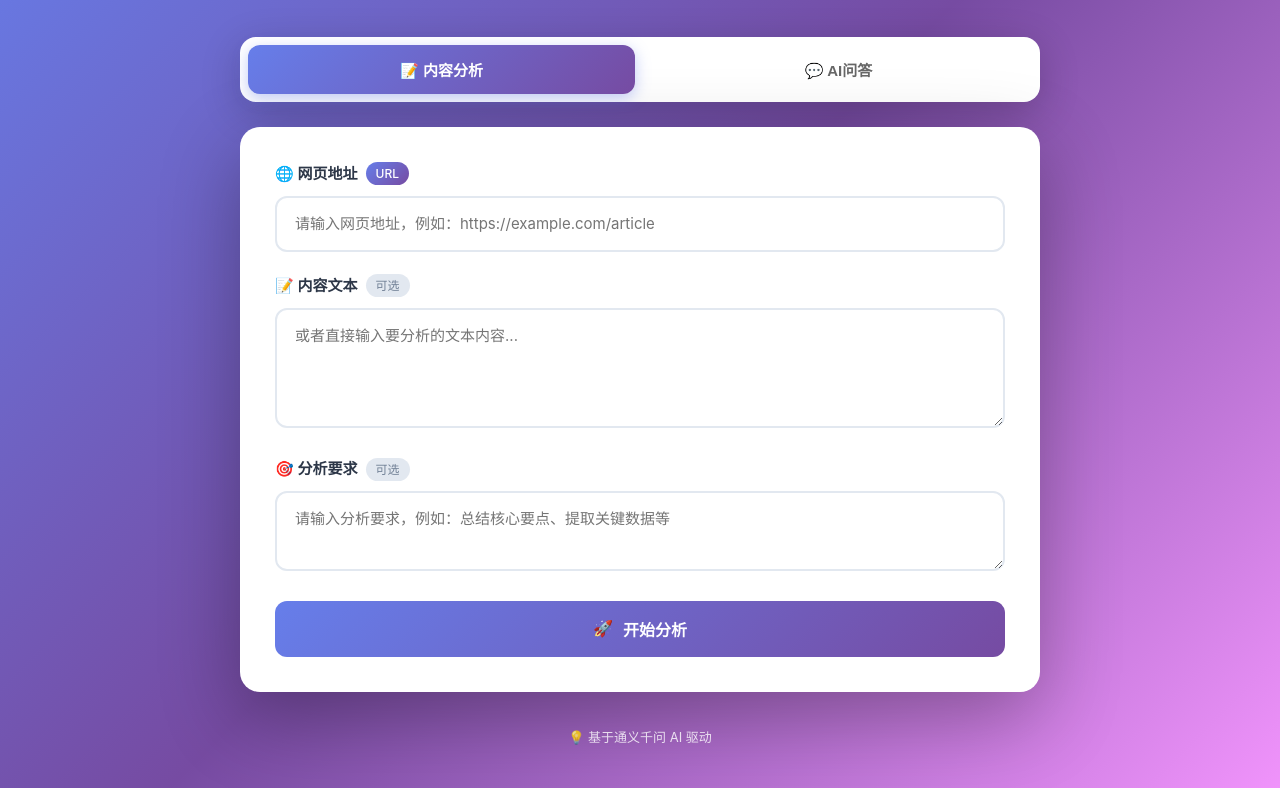
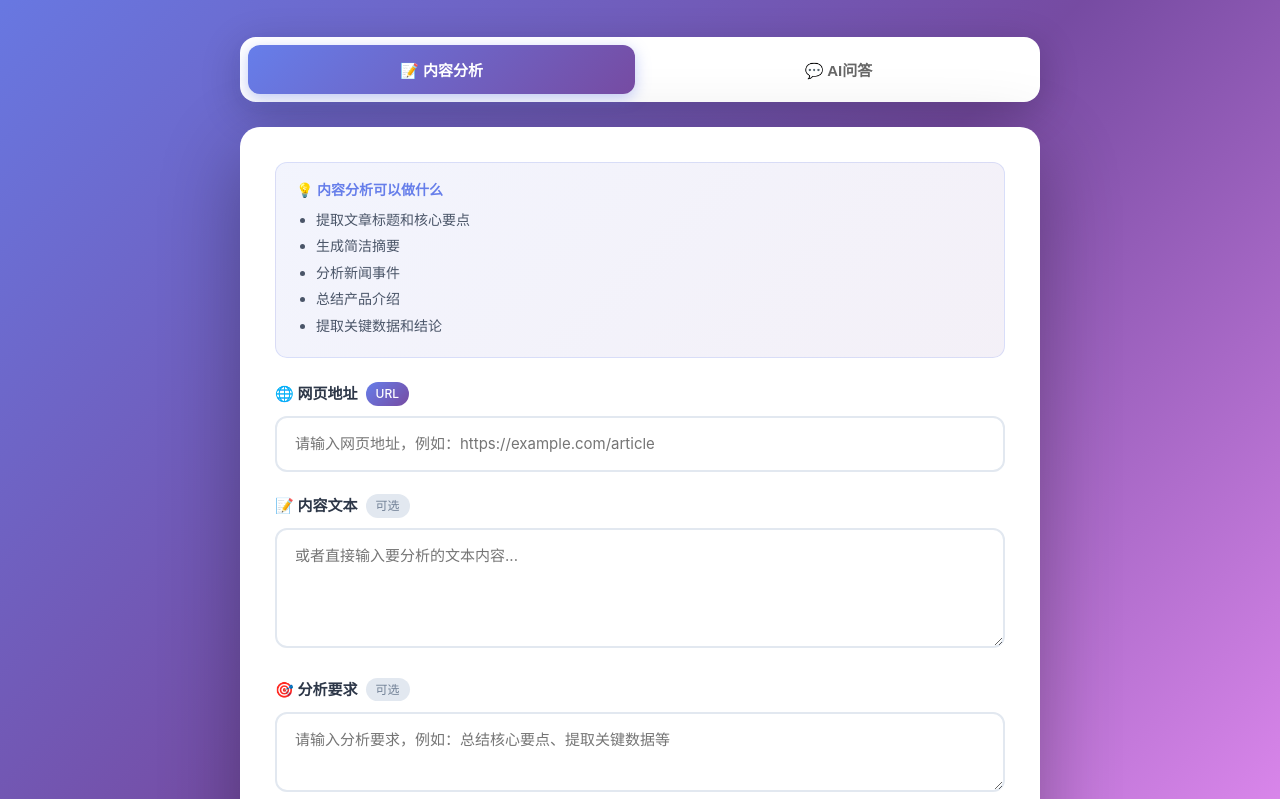
Before and after one commit to gztanlin/MyAITool, a website: page MyAITool.html in a window 1280 px wide. Shown: the part 153-952 px from the top of the page. Drawn offline with Linux system fonts and the light colour scheme.

Commit message:
添加功能说明提示和底部版权信息

```diff
--- a/MyAITool.html
+++ b/MyAITool.html
@@ -104,6 +104,31 @@
         .form-group textarea {
             min-height: 120px;
             resize: vertical;
+        }
+
+        .tip-box {
+            background: linear-gradient(135deg, #667eea15 0%, #764ba215 100%);
+            border: 1px solid #667eea30;
+            border-radius: 12px;
+            padding: 16px 20px;
+            margin-bottom: 24px;
+            font-size: 14px;
+            color: #4a5568;
+        }
+        .tip-box .tip-title {
+            font-weight: 600;
+            color: #667eea;
+            margin-bottom: 8px;
+            display: flex;
+            align-items: center;
+            gap: 6px;
+        }
+        .tip-box ul {
+            margin: 0;
+            padding-left: 20px;
+        }
+        .tip-box li {
+            margin-bottom: 4px;
         }
 
         .submit-btn {
@@ -223,9 +248,14 @@
 
         .footer {
             text-align: center;
-            color: rgba(255,255,255,0.8);
+            color: rgba(255,255,255,0.9);
             margin-top: 35px;
             font-size: 13px;
+            line-height: 1.8;
+        }
+        .footer .brand {
+            font-weight: 600;
+            margin-bottom: 4px;
         }
 
         .hidden { display: none !important; }
@@ -252,6 +282,17 @@
             <input type="hidden" id="modeSelect" value="analyze">
 
             <div id="analyzeMode">
+                <div class="tip-box">
+                    <div class="tip-title">💡 内容分析可以做什么</div>
+                    <ul>
+                        <li>提取文章标题和核心要点</li>
+                        <li>生成简洁摘要</li>
+                        <li>分析新闻事件</li>
+                        <li>总结产品介绍</li>
+                        <li>提取关键数据和结论</li>
+                    </ul>
+                </div>
+
                 <div class="form-group">
                     <label>
                         🌐 网页地址
@@ -278,6 +319,17 @@
             </div>
 
             <div id="chatMode" class="hidden">
+                <div class="tip-box">
+                    <div class="tip-title">💡 AI问答可以做什么</div>
+                    <ul>
+                        <li>解答各类问题</li>
+                        <li>提供建议和方案</li>
+                        <li>解释概念和原理</li>
+                        <li>协助写作和创作</li>
+                        <li>代码编写和调试</li>
+                    </ul>
+                </div>
+
                 <div class="form-group">
                     <label>
                         💬 你的问题
@@ -313,7 +365,8 @@
         </div>
 
         <div class="footer">
-            <p>💡 基于通义千问 AI 驱动</p>
+            <div class="brand">BY TANLIN 时间@2026</div>
+            <div>AI 服务由通义千问提供</div>
         </div>
     </div>
 
```
Also changed, not shown: server.js (+59 -0 lines).
